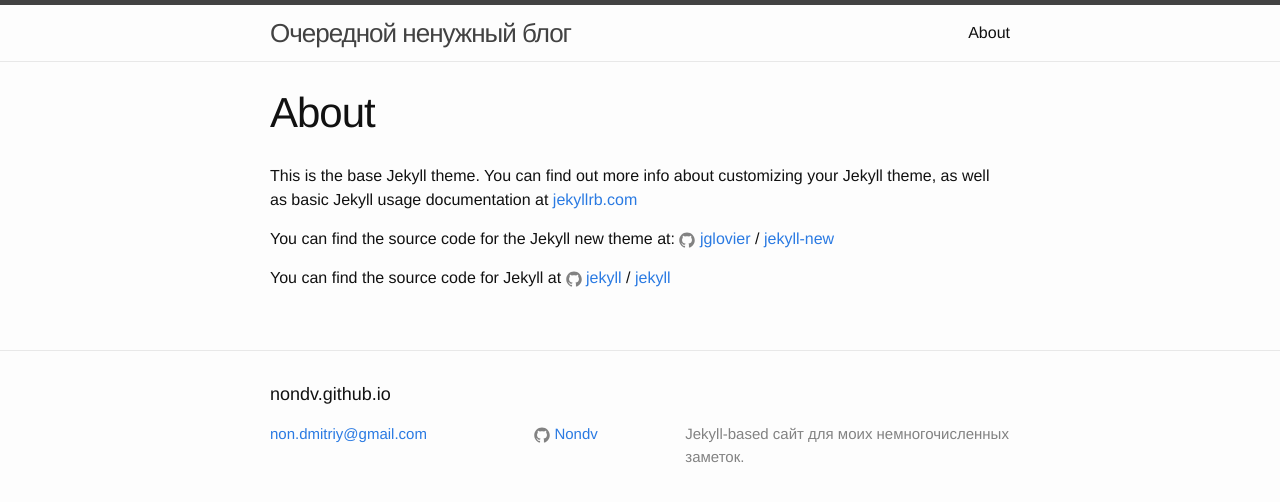
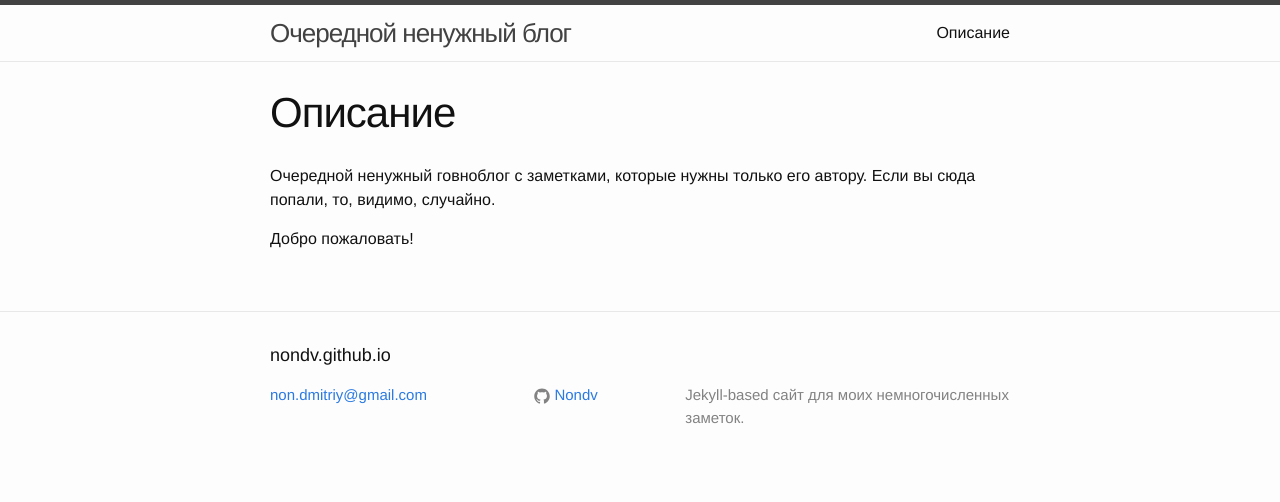
Before and after one commit to Nondv/Nondv.github.io.bk, a Jekyll site: the page built from about.md, in a window 1280 px wide. Shown: the top 502 px of the page. Built offline with Jekyll 4.4.1, drawn with Linux system fonts in a browser that asks for light colours.

Commit message:
update about page

```diff
--- a/about.md
+++ b/about.md
@@ -1,15 +1,10 @@
 ---
 layout: page
-title: About
+title: Описание
 permalink: /about/
 ---
 
-This is the base Jekyll theme. You can find out more info about customizing your Jekyll theme, as well as basic Jekyll usage documentation at [jekyllrb.com](http://jekyllrb.com/)
+Очередной ненужный говноблог с заметками, которые нужны только его автору.
+Если вы сюда попали, то, видимо, случайно.
 
-You can find the source code for the Jekyll new theme at:
-{% include icon-github.html username="jglovier" %} /
-[jekyll-new](https://github.com/jglovier/jekyll-new)
-
-You can find the source code for Jekyll at
-{% include icon-github.html username="jekyll" %} /
-[jekyll](https://github.com/jekyll/jekyll)
+Добро пожаловать!
```
